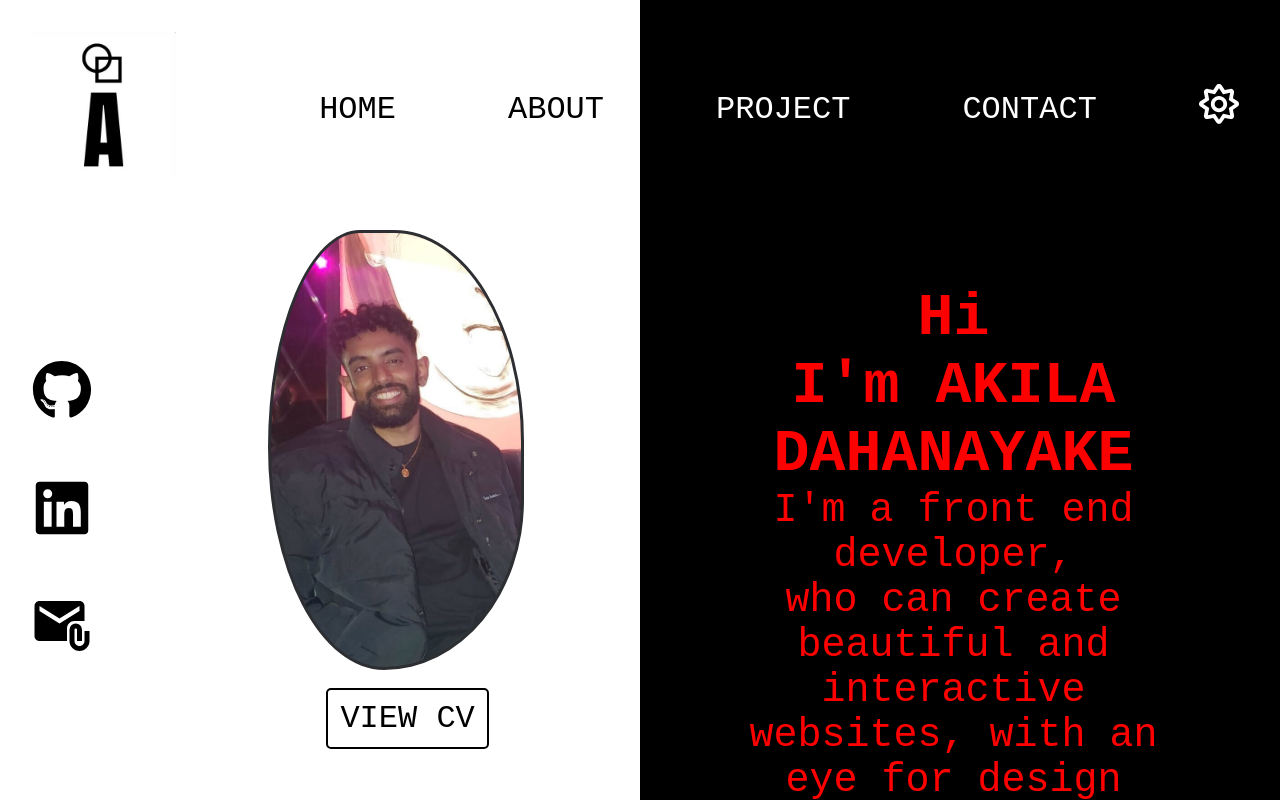
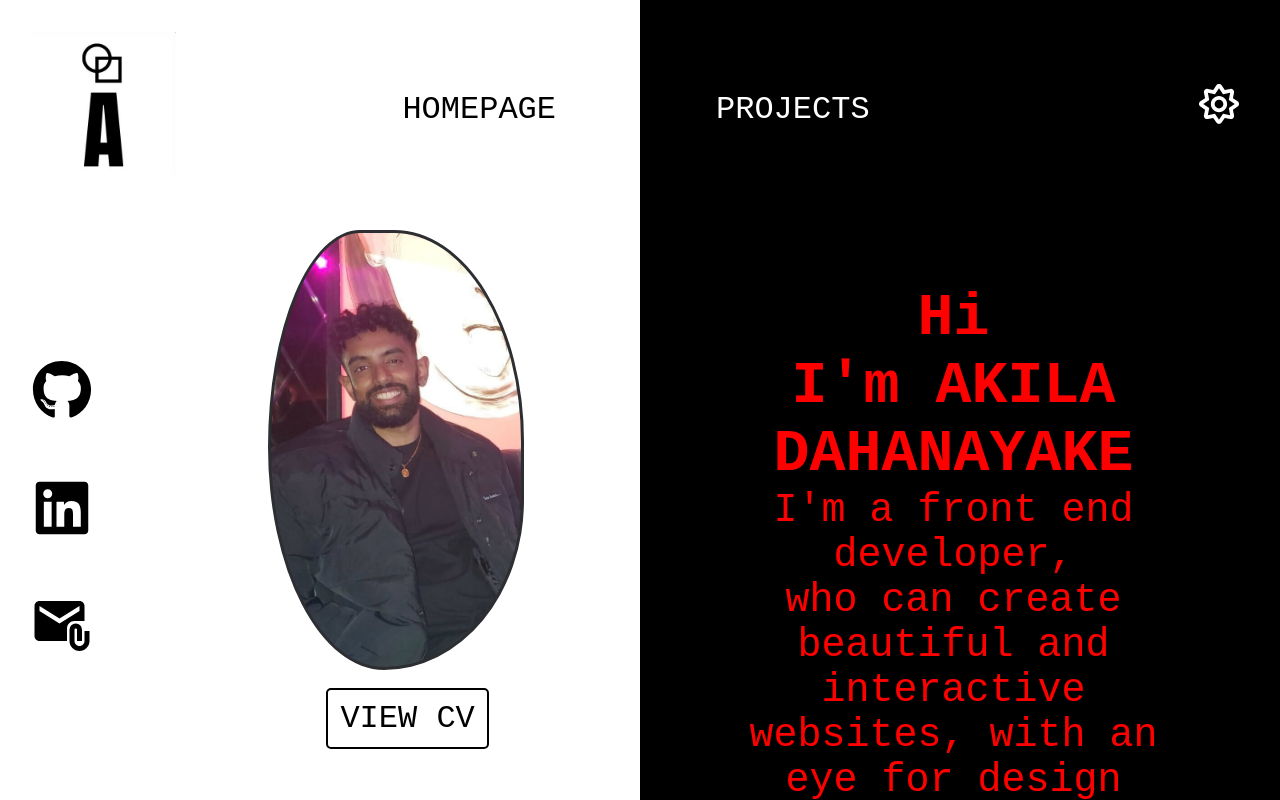
Before and after one commit to Akila504/React-Portfolio-New, a React (Vite) app: page / in a window 1280 px wide. Built offline with nearby package versions, Linux system fonts and the light colour scheme; a web font is replaced by a local one.

Commit message:
made changes to navbar

```diff
--- a/src/components/navbar.jsx
+++ b/src/components/navbar.jsx
@@ -8,6 +8,7 @@ import { FaRegSun } from "react-icons/fa";
 import logo from '../../Assets/Logo2.jpg'
 
 import React, { useState } from "react"
+import { right } from "@popperjs/core";
 
 
 
@@ -29,10 +30,10 @@ const navbar = () => {
           <img src={logo} />
         </div> </Link>
       <ul className={display ? "nav-menuA" : "nav-menuA unactive"}>
-        <Link to={"/"}><li>HOME</li></Link>
-        <Link to={"/About"}><li>ABOUT</li></Link>
-        <Link to={"/Project"} style={{ color: "white" }}><li className="test">PROJECT</li></Link>
-        <Link to={"/Contact"} style={{ color: "white" }}><li>CONTACT</li></Link>
+        <Link to={"/"}><li style={{ padding: 'auto' }}>HOMEPAGE</li></Link>
+        {/* <Link to={"/About"}><li>ABOUT</li></Link> */}
+        <Link to={"/Project"} style={{ color: "white", padding: 'auto' }}><li className="test">PROJECTS</li></Link>
+        {/* <Link to={"/Contact"} style={{ color: "white" }}><li>CONTACT</li></Link> */}
       </ul>
       <div className="colorModeicon" onClick={handlesetcolorMode} > {colorMode ? (<FaRegMoon size={40} style={{
         justifyContent: "center"
--- a/src/components/navbarStyling.css
+++ b/src/components/navbarStyling.css
@@ -19,7 +19,8 @@
 .nav-menuA {
   display: flex;
   align-items: flex-end;
-  gap: 5rem;
+  gap: 8rem;
+  padding-right: 9rem;
 
 }
 
@@ -75,6 +76,7 @@
     height: 100vh;
     position: absolute;
     top: 0;
+    padding-right: 0;
     left: -100%;
     z-index: -3;
     transition: 0.3s;
@@ -136,6 +138,7 @@
     left: -100%;
     z-index: -3;
     transition: 0.3s;
+    padding-right: 0;
 
   }
 
```
